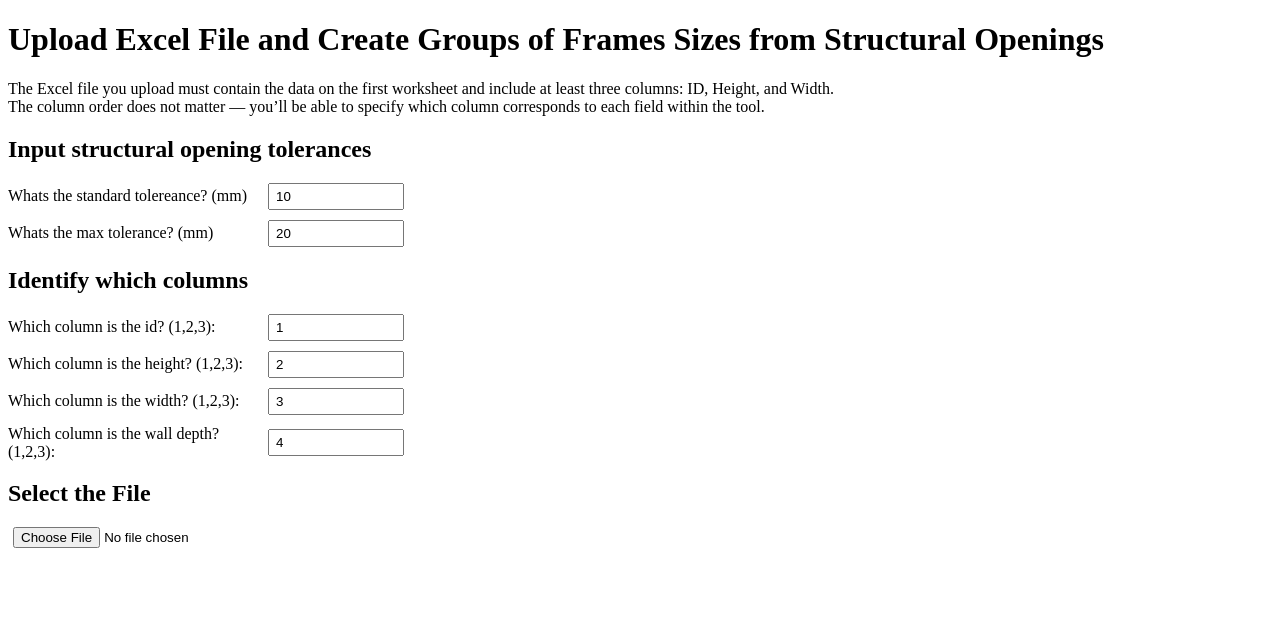
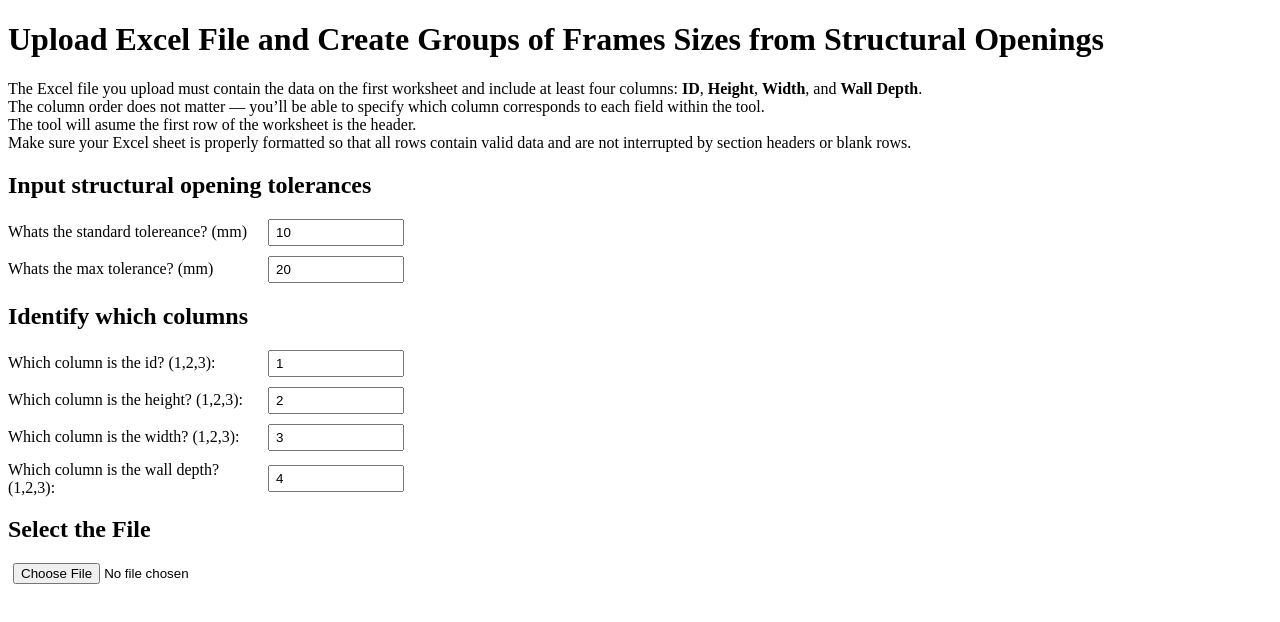
Before and after one commit to chrisjcoates/Frame-Grouping-Tool, a plain HTML site: page index.html in a window 1280 px wide. Drawn offline with Linux system fonts and the light colour scheme.

Commit message:
Update instructions for Excel file requirements

```diff
--- a/index.html
+++ b/index.html
@@ -13,8 +13,12 @@
       Openings
     </h1>
     <p>
-      The Excel file you upload must contain the data on the first worksheet and include at least three columns: ID, Height, and Width.<br>The column order does not matter — you’ll be able to specify which column corresponds to each field within the tool.
+      The Excel file you upload must contain the data on the first worksheet and include at least four columns: <strong>ID</strong>, <strong>Height</strong>, <strong>Width</strong>, and <strong>Wall Depth</strong>.<br>
+      The column order does not matter — you’ll be able to specify which column corresponds to each field within the tool.<br>
+      The tool will asume the first row of the worksheet is the header.<br>
+      Make sure your Excel sheet is properly formatted so that all rows contain valid data and are not interrupted by section headers or blank rows.
     </p>
+
     <h2>Input structural opening tolerances</h2>
     <div class="input-container">
       <label for="std-tolerance">Whats the standard tolereance? (mm) </label>
```
